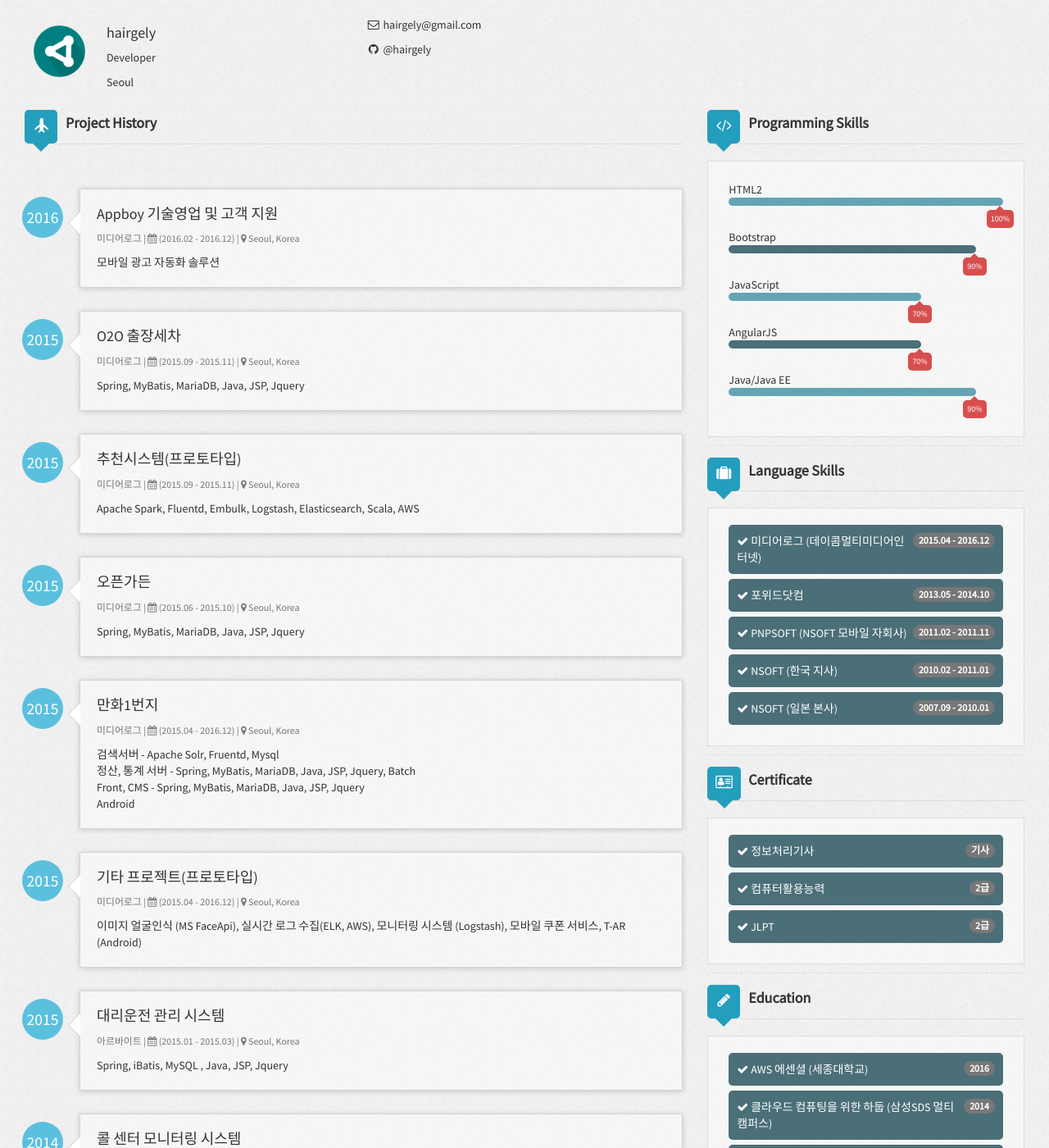
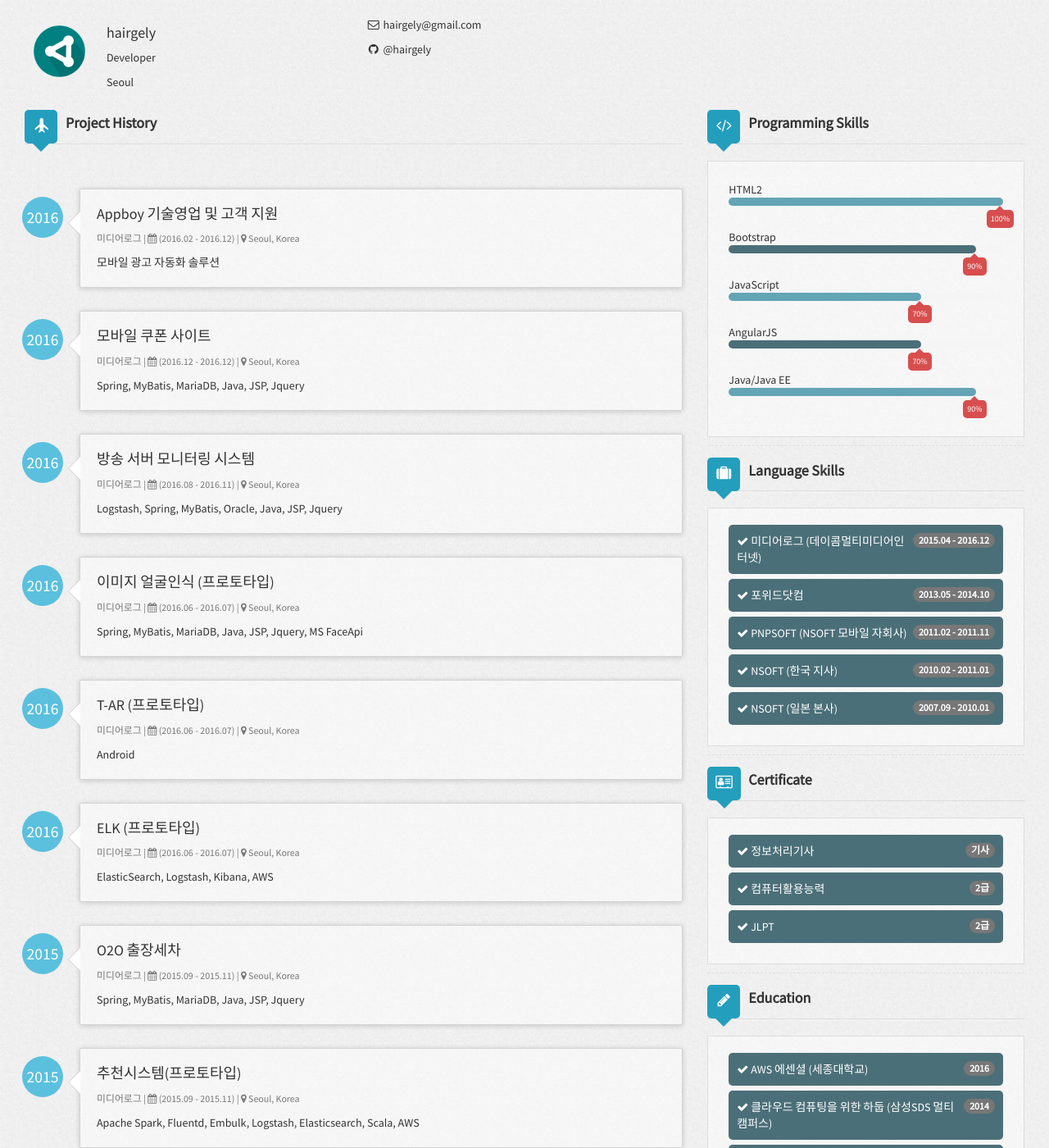
Before and after one commit to hairgely/resume, a Jekyll site: the page built from index.html, in a window 1280 px wide and 1400 px high. Shown: the whole window at 82% size. Built offline with Jekyll 4.4.1, drawn with Linux system fonts in a browser that asks for light colours; nearby versions of some CDN libraries.

Commit message:
init #11

```diff
--- a/_config.yml
+++ b/_config.yml
@@ -57,6 +57,41 @@
       started: 2016
       duration: (2016.02 - 2016.12)
       description: 모바일 광고 자동화 솔루션
+    - project11:
+      name: 모바일 쿠폰 사이트
+      location: Seoul, Korea
+      company: 미디어로그
+      started: 2016
+      duration: (2016.12 - 2016.12)
+      description: Spring, MyBatis, MariaDB, Java, JSP, Jquery
+    - project12:
+      name: 방송 서버 모니터링 시스템
+      location: Seoul, Korea
+      company: 미디어로그
+      started: 2016
+      duration: (2016.08 - 2016.11)
+      description: Logstash, Spring, MyBatis, Oracle, Java, JSP, Jquery
+    - project13:
+      name: 이미지 얼굴인식 (프로토타입)
+      location: Seoul, Korea
+      company: 미디어로그
+      started: 2016
+      duration: (2016.06 - 2016.07)
+      description: Spring, MyBatis, MariaDB, Java, JSP, Jquery, MS FaceApi
+    - project14:
+      name: T-AR (프로토타입)
+      location: Seoul, Korea
+      company: 미디어로그
+      started: 2016
+      duration: (2016.06 - 2016.07)
+      description: Android
+    - project14:
+      name: ELK (프로토타입)
+      location: Seoul, Korea
+      company: 미디어로그
+      started: 2016
+      duration: (2016.06 - 2016.07)
+      description: ElasticSearch, Logstash, Kibana, AWS
     - project2:
       name: O2O 출장세차
       location: Seoul, Korea
@@ -85,13 +120,6 @@
       started: 2015
       duration: (2015.04 - 2016.12)
       description: 검색서버 - Apache Solr, Fruentd, Mysql<br/> 정산, 통계 서버 - Spring, MyBatis, MariaDB, Java, JSP, Jquery, Batch<br/> Front, CMS - Spring, MyBatis, MariaDB, Java, JSP, Jquery<br/> Android
-    - project9:
-      name: 기타 프로젝트(프로토타입)
-      location: Seoul, Korea
-      company: 미디어로그
-      started: 2015
-      duration: (2015.04 - 2016.12)
-      description: 이미지 얼굴인식 (MS FaceApi), 실시간 로그 수집(ELK, AWS), 모니터링 시스템 (Logstash), 모바일 쿠폰 서비스, T-AR (Android)
     - project92:
       name: 대리운전 관리 시스템
       location: Seoul, Korea
```
